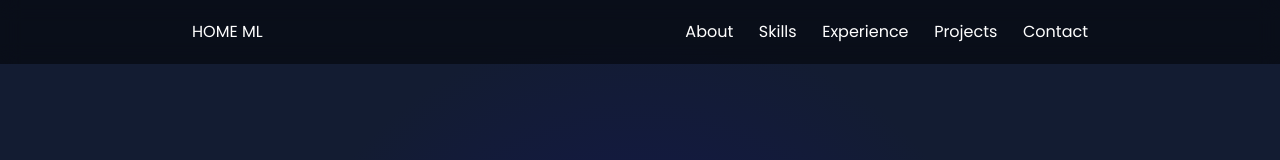
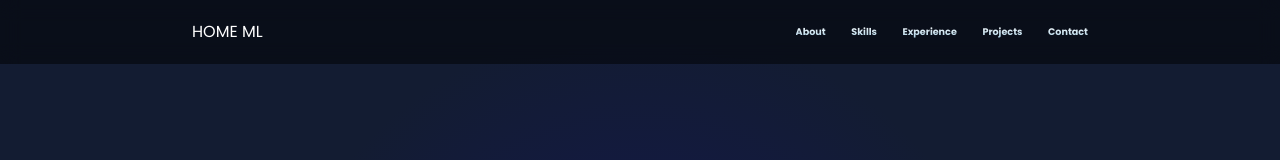
Before and after one commit to MartincsekLevente/Portfolio, a React (Vite) app: page / in a window 1280 px wide. Shown: the top 160 px of the page. Built offline with nearby package versions, Linux system fonts and the light colour scheme.

Commit message:
P-21: Add navigation functionality to the navbar items

```diff
--- a/src/components/navbar/Navbar.tsx
+++ b/src/components/navbar/Navbar.tsx
@@ -7,11 +7,11 @@ export default function Navbar() {
             <div className="navbar-container">
                 <div className="home-title">HOME ML</div>
                 <div className="navbar-items">
-                    <NavbarItem title="About"></NavbarItem>
-                    <NavbarItem title="Skills"></NavbarItem>
-                    <NavbarItem title="Experience"></NavbarItem>
-                    <NavbarItem title="Projects"></NavbarItem>
-                    <NavbarItem title="Contact"></NavbarItem>
+                    <NavbarItem title="About" navigateTo="#about"></NavbarItem>
+                    <NavbarItem title="Skills" navigateTo="#skills"></NavbarItem>
+                    <NavbarItem title="Experience" navigateTo="#experience"></NavbarItem>
+                    <NavbarItem title="Projects" navigateTo="#projects"></NavbarItem>
+                    <NavbarItem title="Contact" navigateTo="#contact"></NavbarItem>
                 </div>
             </div>
         </div>
--- a/src/components/navbar/navbar-item/NavbarItem.scss
+++ b/src/components/navbar/navbar-item/NavbarItem.scss
@@ -1,3 +1,20 @@
+@use "../../../theme/variables" as *;
+
 .navbar-item-container {
     display: flex;
+    cursor: pointer;
+
+    .navbar-item-text {
+        font-size: $font_size_text;
+        font-weight: bold;
+        color: transparent;
+        background: linear-gradient(to top, $highlight 0%, white 100%);
+        background-clip: text;
+        transition: background-position 0.3s ease;
+        background-size: 100% 200%;
+
+        &.hovered {
+            background-position: bottom;
+        }
+    }
 }
--- a/src/components/navbar/navbar-item/NavbarItem.tsx
+++ b/src/components/navbar/navbar-item/NavbarItem.tsx
@@ -1,12 +1,23 @@
 import './NavbarItem.scss';
+import { useState } from "react";
 
 
 interface NavbarItemProps {
     title: string
+    navigateTo: string;
 }
 
-export default function NavbarItem({title}: NavbarItemProps) {
+export default function NavbarItem({title, navigateTo}: NavbarItemProps) {
+    const [hovered, setHovered] = useState(false)
+
     return (
-        <div className="navbar-item-container">{title}</div>
+        <div className="navbar-item-container"
+             onClick={() => document.querySelector(navigateTo)!.scrollIntoView({behavior: 'smooth'})}
+             onMouseEnter={() => setHovered(true)}
+             onMouseLeave={() => setHovered(false)}>
+            <div className={`navbar-item-text ${hovered ? 'hovered' : null}`}>
+                {title}
+            </div>
+        </div>
     );
 }
```
